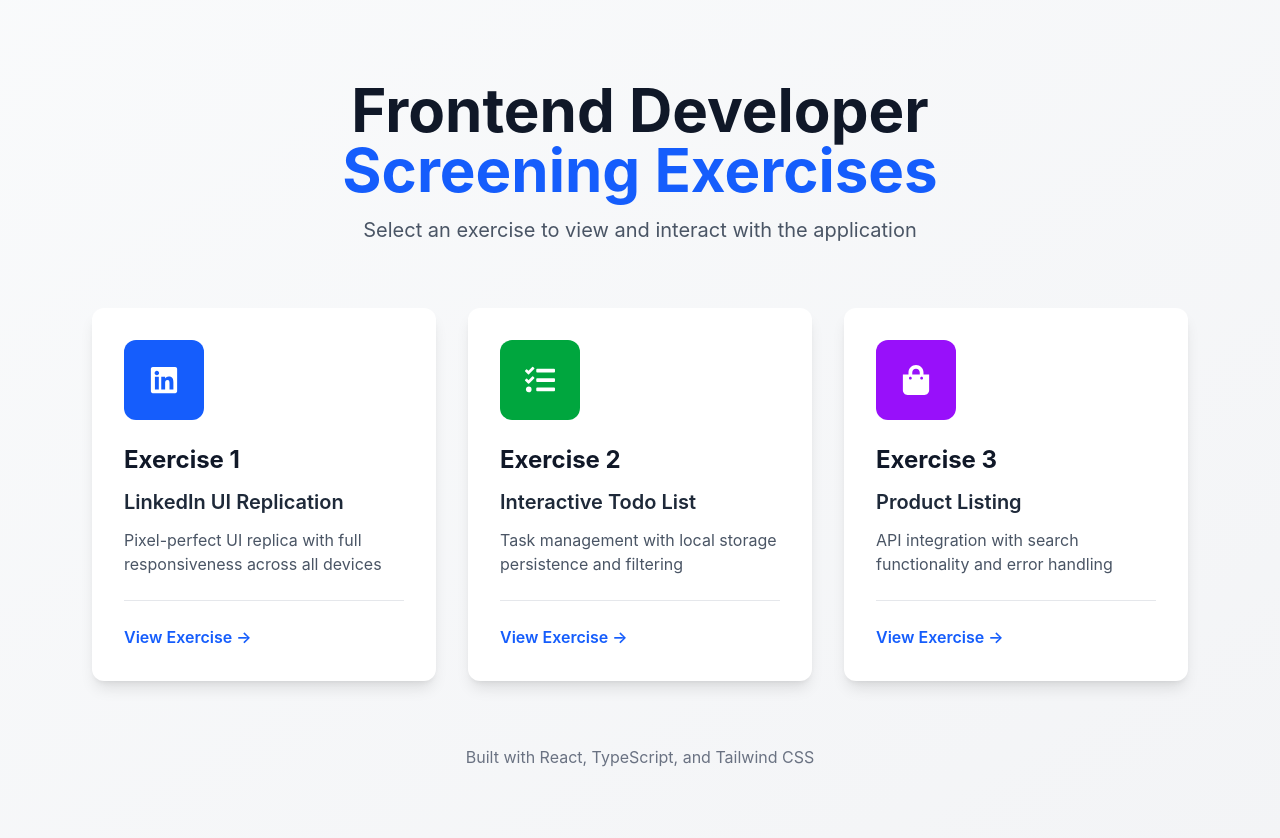
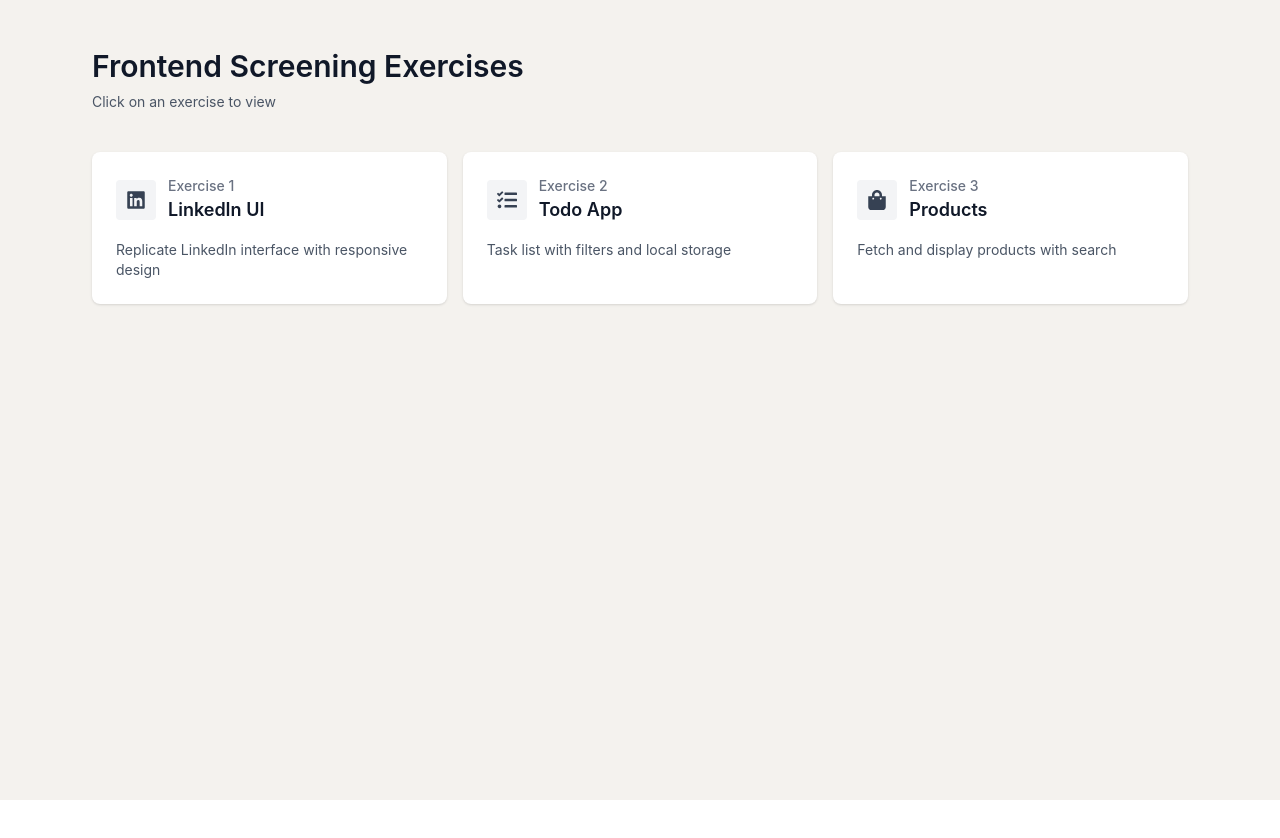
Before and after one commit to EA10-lite/orvalon-screening-exercise, a React (Vite) app: page / in a window 1280 px wide. Shown: the top 838 px of the page. After the commit the page ends 800 px from the top, so only its background shows below. Built offline with nearby package versions, Linux system fonts and the light colour scheme.

Commit message:
updating home screen and profile screen

```diff
--- a/src/pages/home/Home.tsx
+++ b/src/pages/home/Home.tsx
@@ -5,83 +5,60 @@ const Home = () => {
   const exercises = [
     {
       id: 1,
-            title: 'LinkedIn UI Replication',
-            description: 'Pixel-perfect UI replica with full responsiveness across all devices',
+      title: 'LinkedIn UI',
+      description: 'Replicate LinkedIn interface with responsive design',
       icon: FaLinkedin,
       path: '/linkedin',
-            color: 'bg-blue-600 hover:bg-blue-700',
     },
     {
       id: 2,
-            title: 'Interactive Todo List',
-            description: 'Task management with local storage persistence and filtering',
+      title: 'Todo App',
+      description: 'Task list with filters and local storage',
       icon: FaTasks,
       path: '/todo',
-            color: 'bg-green-600 hover:bg-green-700',
     },
     {
       id: 3,
-            title: 'Product Listing',
-            description: 'API integration with search functionality and error handling',
+      title: 'Products',
+      description: 'Fetch and display products with search',
       icon: FaShoppingBag,
       path: '/products',
-            color: 'bg-purple-600 hover:bg-purple-700',
     },
   ]
 
   return (
-        <div className="min-h-screen bg-gradient-to-br from-gray-50 to-gray-100 dark:from-gray-900 dark:to-gray-800">
-            <div className="container mx-auto px-4 py-8 sm:py-12 md:py-16 lg:py-20">
-                <header className="text-center mb-8 sm:mb-12 md:mb-16">
-                <h1 className="text-3xl sm:text-4xl md:text-5xl lg:text-6xl font-bold text-gray-900 dark:text-white mb-4">
-                    Frontend Developer
-                    <span className="block text-blue-600 dark:text-blue-400">Screening Exercises</span>
+    <div className="min-h-screen bg-[#f4f2ee]">
+      <div className="container mx-auto px-4 py-12">
+        <div className="mb-10">
+          <h1 className="text-2xl sm:text-3xl font-semibold text-gray-900 mb-2">
+            Frontend Screening Exercises
           </h1>
-                <p className="text-base sm:text-lg md:text-xl text-gray-600 dark:text-gray-300 max-w-2xl mx-auto">
-                    Select an exercise to view and interact with the application
-                </p>
-                </header>
+          <p className="text-sm text-gray-600">Click on an exercise to view</p>
+        </div>
 
-                <div className="grid grid-cols-1 md:grid-cols-2 lg:grid-cols-3 gap-6 sm:gap-8 max-w-7xl mx-auto">
+        <div className="grid grid-cols-1 md:grid-cols-3 gap-4">
           {exercises.map((exercise) => {
             const Icon = exercise.icon
             return (
               <Link
                 key={exercise.id}
                 to={exercise.path}
-                        className="group block"
-                        aria-label={`Navigate to ${exercise.title}`}
+                className="bg-white rounded-lg shadow-sm hover:shadow-md transition-shadow p-6 block"
               >
-                        <div className="bg-white dark:bg-gray-800 rounded-xl shadow-lg hover:shadow-2xl transition-all duration-300 transform hover:-translate-y-2 p-6 sm:p-8 h-full flex flex-col">
-                        <div
-                            className={`${exercise.color} w-16 h-16 sm:w-20 sm:h-20 rounded-xl flex items-center justify-center mb-6 transition-transform group-hover:scale-110`}
-                            aria-hidden="true"
-                        >
-                            <Icon className="text-white text-2xl sm:text-3xl" />
+                <div className="flex items-center gap-3 mb-4">
+                  <div className="w-10 h-10 rounded flex items-center justify-center bg-gray-100">
+                    <Icon className="text-gray-700" size={20} />
                   </div>
-                        <h2 className="text-xl sm:text-2xl font-bold text-gray-900 dark:text-white mb-3">
-                            Exercise {exercise.id}
-                        </h2>
-                        <h3 className="text-lg sm:text-xl font-semibold text-gray-800 dark:text-gray-200 mb-3">
-                            {exercise.title}
-                        </h3>
-                        <p className="text-sm sm:text-base text-gray-600 dark:text-gray-400 flex-grow">
-                            {exercise.description}
-                        </p>
-                        <div className="mt-6 pt-6 border-t border-gray-200 dark:border-gray-700">
-                            <span className="text-blue-600 dark:text-blue-400 font-semibold text-sm sm:text-base group-hover:underline">
-                            View Exercise →
-                            </span>
+                  <div>
+                    <h2 className="text-sm font-medium text-gray-500">Exercise {exercise.id}</h2>
+                    <h3 className="text-lg font-semibold text-gray-900">{exercise.title}</h3>
                   </div>
                 </div>
+                <p className="text-sm text-gray-600">{exercise.description}</p>
               </Link>
             )
           })}
         </div>
-
-                <footer className="mt-12 sm:mt-16 text-center text-sm sm:text-base text-gray-500 dark:text-gray-400">
-                <p>Built with React, TypeScript, and Tailwind CSS</p>
-                </footer>
       </div>
     </div>
   )
--- a/src/pages/linkedin/components/Profile.tsx
+++ b/src/pages/linkedin/components/Profile.tsx
@@ -51,7 +51,7 @@ const Profile = () => {
         </div>
       </div>
 
-      <div className={`bg-white sm:rounded-lg p-4 shadow-bg flex flex-col gap-4 ${showMore ? 'block' : 'hidden md:block'}`}>
+      <div className={`bg-white sm:rounded-lg p-4 shadow-bg flex flex-col gap-4 ${showMore ? 'block' : 'hidden md:flex'}`}>
         {OTHER_LINKS.map((link) => (
           <div key={link.label} className="flex items-center gap-2">
             {link.icon}
```
Lines whose indentation alone changed are shown as unchanged.
